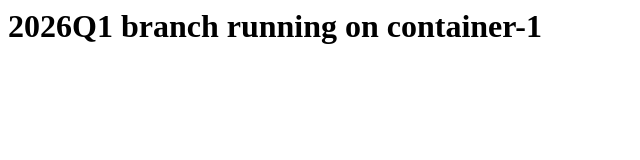
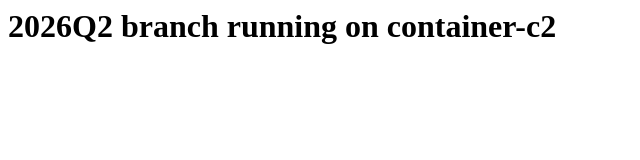
Before and after one commit to ShreehariBandrawad/Dockerrepo, a plain HTML site: page index.html in a window 1280 px wide. Shown: the full height of the page, 0-640 px from the left. Drawn offline with Linux system fonts and the light colour scheme.

Commit message:
index file added

```diff
--- a/index.html
+++ b/index.html
@@ -1 +1 @@
-<h1>2026Q1 branch running on container-1</h1>
+<h1>2026Q2 branch running on container-c2</h1>
```
